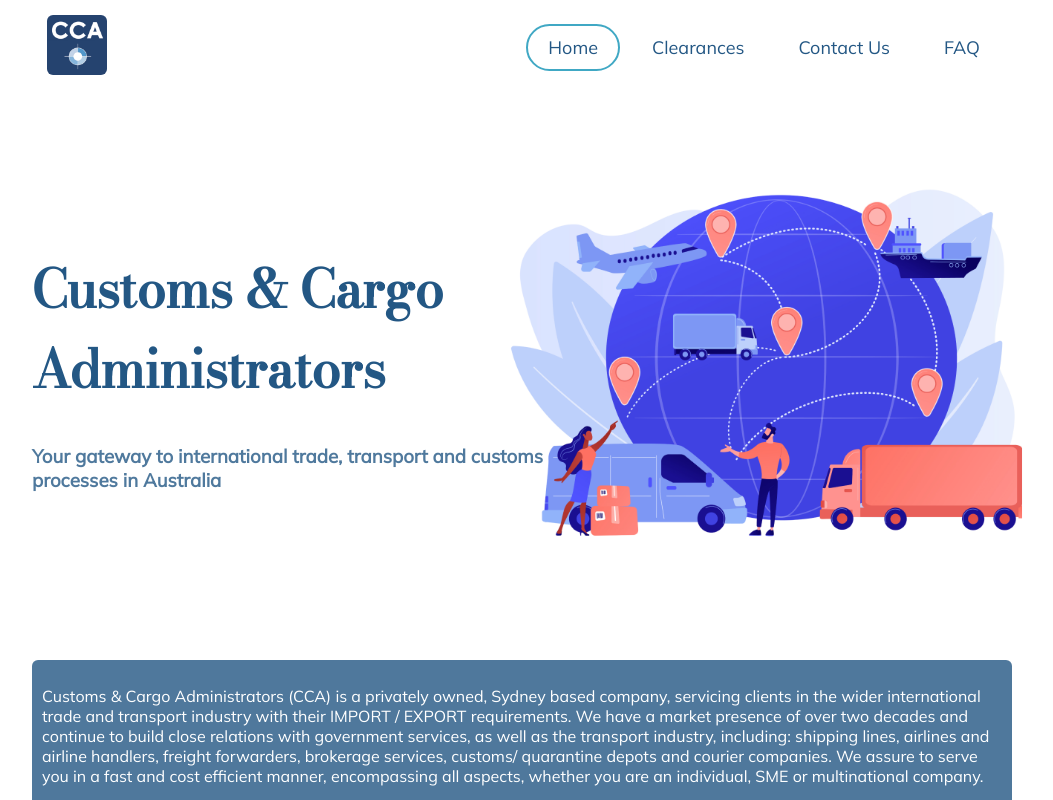
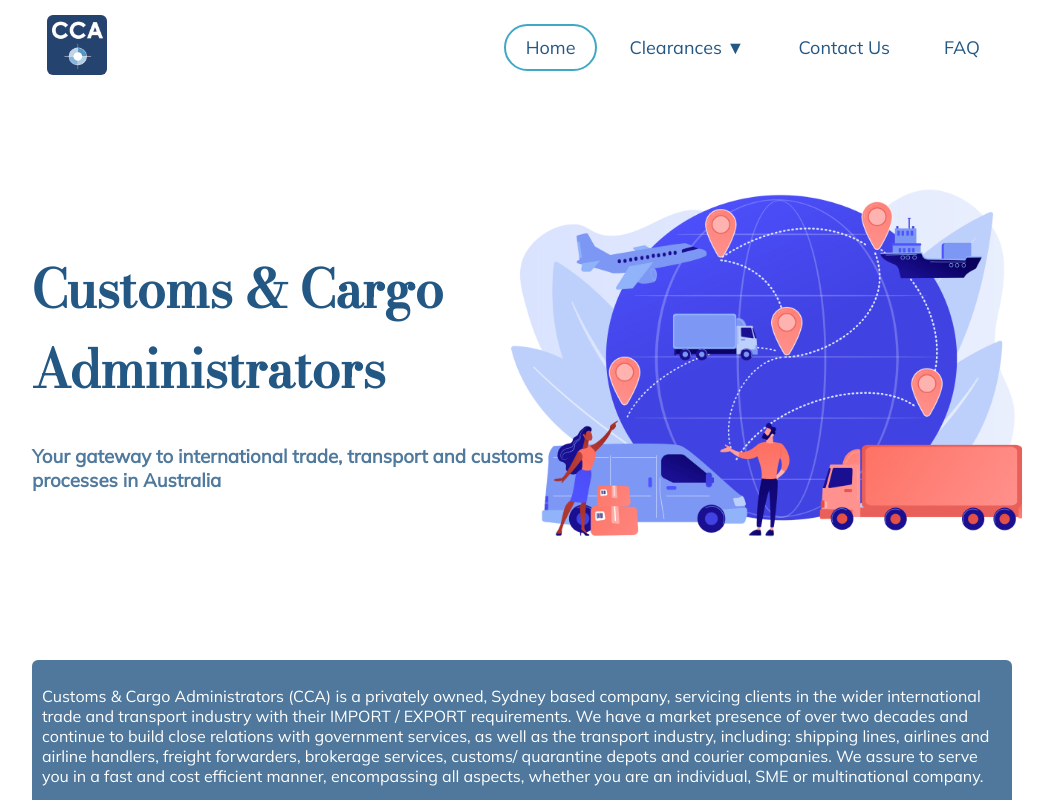
Before and after one commit to bhubhik/cca, a React (Create React App) app: page / in a window 1280 px wide. Shown: the top 800 px of the page, without its empty margins (118-1171 px from the left). Built offline with nearby package versions, Linux system fonts and the light colour scheme.

Commit message:
Dropdown

```diff
--- a/src/App.css
+++ b/src/App.css
@@ -33,13 +33,36 @@
   color: rgba(35, 87, 132, 1);
   margin-right: 10px;
   font-size: 18px;
-  border: rgba(255, 255, 255, 0) 2px solid;
+  border: rgba(250, 250, 250, 0) 2px solid;
   border-radius: 60px;
 }
 a {
   color: black;
   text-decoration: none;
 }
+
+.dropdown {
+  position: relative;
+}
+.dropdown-content {
+  display: none;
+  position: absolute;
+  box-shadow: 0px 8px 16px 0px rgba(0, 0, 0, 0.2);
+  z-index: 1;
+}
+.dropdown-content a {
+  color: rgba(35, 87, 132, 1);
+  display: block;
+  border: none;
+  width: 200px;
+  padding: 10px 2px 10px 2px;
+  margin-right: 0;
+}
+
+.dropdown:hover .dropdown-content {
+  display: block;
+}
+
 nav a:hover,
 .active {
   border: #40a8c4 2px solid;
--- a/src/components/Navigation.js
+++ b/src/components/Navigation.js
@@ -12,8 +12,18 @@
           <NavLink exact activeClassName='active' to='/'>
             <li>Home</li>
           </NavLink>
-          <NavLink activeClassName='active' to='/clearances'>
-            <li>Clearances</li>
+          <NavLink activeClassName='active' to='/importClearances'>
+            <div className='dropdown'>
+              <li activeClassName='active'>Clearances ▼</li>
+              <div class='dropdown-content'>
+                <NavLink className='clearances' to='/clearances'>
+                  <li>Import Clearances</li>
+                </NavLink>
+                <NavLink className='clearances' to='/clearances'>
+                  <li>Export Clearances</li>
+                </NavLink>
+              </div>
+            </div>
           </NavLink>
           <NavLink activeClassName='active' to='/contact-us'>
             <li>Contact Us</li>
```
Also changed, not shown: src/components/images/contact-us.jpg (added), src/components/images/maps.png (added).
